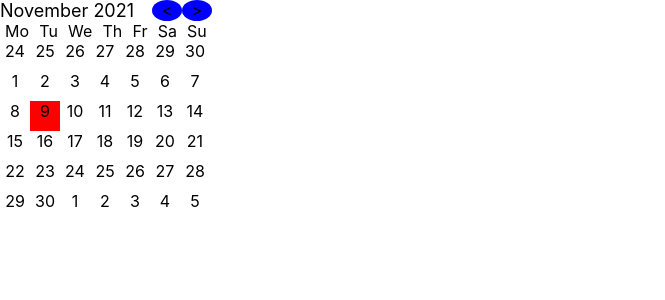
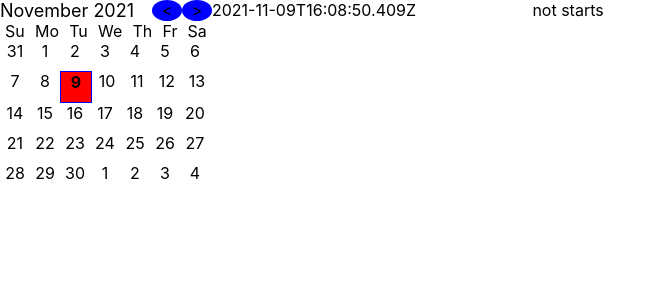
Before and after one commit to asenvolev/GoogleCalendar, a React (Create React App) app: page / in a window 1280 px wide. Shown: the top 300 px of the page, without its empty margins (0-665 px from the left). Built offline with nearby package versions, Linux system fonts and the light colour scheme.

Commit message:
split logic for active days and not active days select events for the current day fix calendar bug

```diff
--- a/src/App.tsx
+++ b/src/App.tsx
@@ -5,13 +5,15 @@ import './App.css';
 import Calendar from './components/Calendar';
 import EventsTable from './components/EventsTable';
 import { getEvents } from './reducers/daysReducer';
+import { useAppSelector } from './store';
 
 const App : FC = () => {
   const dispatch = useDispatch();
+  const {selectedMonth : month, selectedYear : year} = useAppSelector(state => state.daysReducer)
 
   useEffect(()=>{
     dispatch(getEvents());
-  })
+  },[dispatch, month, year])
 
   return (
     <MainContainer>
--- /dev/null
+++ b/src/components/ActiveDate.tsx
@@ -0,0 +1,37 @@
+import { EntityId } from "@reduxjs/toolkit";
+import { FC } from "react";
+import { useDispatch } from "react-redux";
+import styled from 'styled-components'
+import { selectDateById, selectIsDateChosen, selectIsDateToday, updateChosenDate } from "../reducers/daysReducer";
+import { useAppSelector } from "../store";
+
+interface Props{
+    id: EntityId;
+}
+
+const ActiveDate : FC<Props> = ({id}) => {
+
+    const dispatch = useDispatch();
+
+    const date = useAppSelector(state => selectDateById(state,id))
+
+    const isToday = useAppSelector(state => selectIsDateToday(state.daysReducer, date?.date || 0))
+    const isChosen = useAppSelector(state => selectIsDateChosen(state.daysReducer, date?.date || 0))
+
+    const onDateClicked = () => {
+        date && dispatch(updateChosenDate(date.date));
+    }
+
+    return <ActiveDateContainer onClick={onDateClicked} isToday={isToday} isActive={isChosen}>{date?.date}</ActiveDateContainer>;
+};
+
+export default ActiveDate;
+
+const ActiveDateContainer = styled.div<{isToday: boolean, isActive: boolean}>`
+    width:30px;
+    height:30px;
+    text-align:center;
+    cursor: pointer;
+    ${({isToday})=> isToday && `background-color:red;`}
+    ${({isActive})=> isActive && `border: 1px solid blue; font-color:blue; font-weight:bold;`}
+`;
--- /dev/null
+++ b/src/components/ActiveDatesList.tsx
@@ -0,0 +1,14 @@
+import { FC, Fragment } from "react";
+import { selectAllDatesIds } from "../reducers/daysReducer";
+import { useAppSelector } from "../store";
+import ActiveDate from "./ActiveDate";
+
+const ActiveDatesList : FC = () => {
+    const activeDaysIds = useAppSelector(state => selectAllDatesIds(state));
+
+    const activeDays = activeDaysIds.map((dayId) => <ActiveDate key={dayId} id={dayId} /> );
+
+    return <Fragment>{activeDays}</Fragment>;
+}
+
+export default ActiveDatesList
--- a/src/components/Calendar.tsx
+++ b/src/components/Calendar.tsx
@@ -1,39 +1,44 @@
-import { FC, useState, useMemo } from 'react';
+import { FC, useMemo, useEffect } from 'react';
+import { useDispatch } from 'react-redux';
 import styled from 'styled-components';
+import { changeMonthYear } from '../reducers/daysReducer';
+import { useAppSelector } from '../store';
 import Month from './Month';
 
 const monthNames = ["January", "February", "March", "April", "May", "June",
   "July", "August", "September", "October", "November", "December"
 ];
 
-const weekdays = ['Mo','Tu','We','Th','Fr','Sa','Su']
+const weekdays = ['Su','Mo','Tu','We','Th','Fr','Sa']
 
 const Calendar : FC = () => {
-  const today = new Date();
-  const [month, setMonth] = useState<number>(today.getMonth()+1);
-  const [year, setYear] = useState<number>(today.getFullYear());
+  const dispatch = useDispatch();
+  const {selectedMonth: month, selectedYear: year} = useAppSelector(state => state.daysReducer)
 
   const daysOfWeek = weekdays.map((day, index) => {return <WeekDay key={index}>{day}</WeekDay>});
 
-  const monthName = useMemo(()=> monthNames[(month-1) % 12], [month]);
+  const monthName = useMemo(()=> monthNames[(month) % 12], [month]);
+
+  useEffect(()=>{
+
+  })
 
   const onNextMonthClick = () => {
-    if (month > 11) {
-      setMonth(1);
-      setYear(y=>y+1);
+    if (month > 10) {
+      dispatch(changeMonthYear({month:0, year:year+1}))
     }
     else {
-      setMonth(m=>m+1);
+      dispatch(changeMonthYear({month:month+1, year}))
     }
   }
 
   const onPrevMonthClick = () => {
-    if (month < 2) {
-      setMonth(12);
-      setYear(y=>y-1);
+    if (month < 1) {
+      dispatch(changeMonthYear({month:11, year:year-1}))
+
     }
     else {
-      setMonth(m=>m-1);
+      dispatch(changeMonthYear({month:month-1, year}))
     }
   }
 
@@ -47,7 +52,7 @@ const Calendar : FC = () => {
         </MonthControls>
       </MonthSettings>
       <DaysOfWeekContainer>{daysOfWeek}</DaysOfWeekContainer>
-      <Month month={month} year={year}/>
+      <Month />
     </CalendarContainer>
   );
 }
--- a/src/components/Day.tsx
+++ b/src/components/Day.tsx
@@ -1,8 +1,7 @@
-import { FC, useMemo } from "react";
+import { FC } from "react";
 import { useDispatch } from "react-redux";
 import styled from 'styled-components'
-import { selectDayIsSelected, updateDateForShow } from "../reducers/eventsReducer";
-import { useAppSelector } from "../store";
+import { changeMonthYear } from "../reducers/daysReducer";
 
 interface Props{
     date: number,
@@ -13,28 +12,19 @@ interface Props{
 const Day : FC<Props> = ({date, month, year}) => {
 
     const dispatch = useDispatch();
-    const isCurrentDaySelected = useAppSelector(state => selectDayIsSelected(state.eventsReducer, date, month, year));
-
-
-    const isToday = useMemo(() : boolean=>{
-        const today = new Date();
-        return date === today.getDate() && month-1 === today.getMonth() && year === today.getFullYear();
-    },[month, year, date])
 
     const onDayClicked = () => {
-        dispatch(updateDateForShow({date,month,year}));
+        dispatch(changeMonthYear({month,year}));
     }
 
-    return <DayContainer onClick={onDayClicked} isToday={isToday} isActive={isCurrentDaySelected}>{date}</DayContainer>;
+    return <DayContainer onClick={onDayClicked}>{date}</DayContainer>;
 };
 
 export default Day;
 
-const DayContainer = styled.div<{isToday: boolean, isActive: boolean}>`
+const DayContainer = styled.div`
     width:30px;
     height:30px;
     text-align:center;
     cursor: pointer;
-    ${({isToday})=> isToday && `background-color:red;`}
-    ${({isActive})=> isActive && `border: 1px solid blue; font-color:blue; font-weight:bold;`}
 `;
--- a/src/components/EventsTable.tsx
+++ b/src/components/EventsTable.tsx
@@ -1,15 +1,17 @@
 import { FC } from "react";
 import styled from 'styled-components'
+import { selectDateById } from "../reducers/daysReducer";
 import { useAppSelector } from "../store";
 
-interface Props{
-}
 
-const EventsTable : FC<Props> = ({}) => {
 
-    const events = useAppSelector((state)=> state.eventsReducer.events);
+const EventsTable : FC = () => {
 
-    const eventsToRender = events.map((event) =>
+    const selectedDate = useAppSelector((state)=> state.daysReducer.selectedDate);
+
+    const eventsOnThisDate = useAppSelector((state)=> selectDateById(state,selectedDate));
+
+    const eventsToRender = eventsOnThisDate && eventsOnThisDate.events.map((event) =>
         <Event>
             <EventTime>{event.date}</EventTime>
             <EventContent>{event.event}</EventContent>
--- a/src/components/Month.tsx
+++ b/src/components/Month.tsx
@@ -1,20 +1,19 @@
-import { FC, useCallback, useMemo } from "react";
+import { FC, useMemo } from "react";
 import styled from 'styled-components'
+import { useAppSelector } from "../store";
+import ActiveDatesList from "./ActiveDatesList";
 import Day from "./Day";
 
-interface Props{
-    month:number;
-    year:number;
-}
+const Month : FC = () => {
 
-const Month : FC<Props> = ({year, month}) => {
+    const {selectedMonth : month, selectedYear : year} = useAppSelector(state => state.daysReducer)
 
     const getDaysOfMonth = (month: number,year: number): number => {
-        return new Date(year, month, 0).getDate();
+        return (new Date(year, month+1, 0).getDate());
     };
 
     const getFirstWeekDayOfMonth = (month: number,year: number) : number => {
-        return (new Date(year, month-1, 1).getDay() + 6) % 7;
+        return new Date(year, month, 1).getDay();
     };
 
     const getDaysArrayFromMonth = (daysToReturn: number, startDate: number, month: number, year:number) : Array<JSX.Element> => {
@@ -24,31 +23,28 @@ const Month : FC<Props> = ({year, month}) => {
         });
     };
 
-    const getDaysFromPrevMonth = useCallback((month:number, year:number) : Array<JSX.Element> => {
-        const daysToReturn = 7 - getFirstWeekDayOfMonth(month,year);
-        const lastDateOfPrevMonth = getDaysOfMonth(month-1,year);
-        const startDate = lastDateOfPrevMonth - daysToReturn;
-        return getDaysArrayFromMonth(daysToReturn, startDate, month-1, year);
-    },[]);
+    const daysFromPrevMonth = useMemo(() : Array<JSX.Element> => {
+        const daysToReturn = getFirstWeekDayOfMonth(month,year);;
 
-    const getDaysFromNextMonth = useCallback((month:number, year:number) : Array<JSX.Element> => {
+        const prevMonth = month -1;
+        const lastDateOfPrevMonth = getDaysOfMonth(prevMonth,year);
+
+        const startDate = lastDateOfPrevMonth - daysToReturn + 1;
+        return getDaysArrayFromMonth(daysToReturn, startDate, prevMonth, year);
+    },[month,year]);
+
+    const daysFromNextMonth = useMemo(() : Array<JSX.Element> => {
         const daysToReturn = 7 - (getFirstWeekDayOfMonth(month+1,year));
 
         return getDaysArrayFromMonth(daysToReturn, 1, month+1, year);
-    },[]);
+    },[month, year]);
 
-
-    const daysOfMonth = useMemo(()=>{
-        const daysFromPrevMonth = getDaysFromPrevMonth(month, year);
-
-        const daysFromThisMonth = getDaysArrayFromMonth( getDaysOfMonth(month,year), 1, month, year)
-
-        const daysFromNextMonth = getDaysFromNextMonth(month, year);
-
-        return [daysFromPrevMonth, daysFromThisMonth, daysFromNextMonth];
-    },[month, year, getDaysFromPrevMonth, getDaysFromNextMonth]);
-
-    return <MonthContainer>{daysOfMonth}</MonthContainer>;
+    return (
+        <MonthContainer>
+            {daysFromPrevMonth}
+            <ActiveDatesList/>
+            {daysFromNextMonth}
+        </MonthContainer>);
 };
 
 export default Month;
--- a/src/data.json
+++ b/src/data.json
@@ -1,24 +1,68 @@
 {
     "events": [
         {
-            "date" : "2021-11-10T16:08:50.409Z",
+            "date" : "2021-11-01T16:08:50.409Z",
+            "event" : "First of November"
+        },
+        {
+            "date" : "2021-11-02T16:08:50.409Z",
             "event" : "wash the dishes"
         },
         {
-            "date" : "2021-11-10T16:08:50.409Z",
-            "event" : "wash the dishes"
+            "date" : "2021-11-03T16:08:50.409Z",
+            "event" : "calendar"
         },
         {
-            "date" : "2021-11-10T16:08:50.409Z",
-            "event" : "wash the dishes"
+            "date" : "2021-11-04T16:08:50.409Z",
+            "event" : "week"
         },
         {
-            "date" : "2021-11-10T16:08:50.409Z",
-            "event" : "wash the dishes"
+            "date" : "2021-11-05T16:08:50.409Z",
+            "event" : "starts"
         },
         {
-            "date" : "2021-11-10T16:08:50.409Z",
-            "event" : "wash the dishes"
+            "date" : "2021-11-06T16:08:50.409Z",
+            "event" : "on"
+        },
+        {
+            "date" : "2021-11-07T16:08:50.409Z",
+            "event" : "sunday"
+        },
+        {
+            "date" : "2021-11-07T16:08:50.409Z",
+            "event" : "something differ"
+        },
+        {
+            "date" : "2021-11-09T16:08:50.409Z",
+            "event" : "not starts"
+        },
+        {
+            "date" : "2021-11-20T16:08:50.409Z",
+            "event" : "ends"
+        },
+        {
+            "date" : "2021-11-30T16:08:50.409Z",
+            "event" : "some event"
+        },
+        {
+            "date" : "2021-11-25T16:08:50.409Z",
+            "event" : "another event"
+        },
+        {
+            "date" : "2021-11-27T16:08:50.409Z",
+            "event" : "generated"
+        },
+        {
+            "date" : "2021-11-15T16:08:50.409Z",
+            "event" : "staasdasdasdrts"
+        },
+        {
+            "date" : "2021-11-16T16:08:50.409Z",
+            "event" : "staasdasdasdrts"
+        },
+        {
+            "date" : "2021-11-12T16:08:50.409Z",
+            "event" : "staasddddrts"
         }
     ]
 }
--- a/src/models/Day.ts
+++ b/src/models/Day.ts
@@ -5,7 +5,5 @@ export interface Event {
 
 export interface Day {
     date:number,
-    isToday:boolean,
-    isChosen:boolean,
     events:Event[]
 }
--- a/src/reducers/daysReducer.tsx
+++ b/src/reducers/daysReducer.tsx
@@ -2,52 +2,60 @@ import { createAsyncThunk, createEntityAdapter, createSlice } from '@reduxjs/too
 import { Day } from '../models/Day';
 import data from '../data.json'
 import { EventsResponse } from '../models/Events';
+import { RootState } from '../store';
 
 export const getEvents = createAsyncThunk<EventsResponse, void>('days/getEvents', async () => {
-    const res = data
+    const res = data;
     return res as EventsResponse;
 });
 
-const daysAdapter = createEntityAdapter<Day>({
+const datesAdapter = createEntityAdapter<Day>({
     selectId: (day: Day) => day.date
 });
 
 interface DaysState {
+    todayDate: number;
     todayMonth: number;
     todayYear: number;
-    today: number;
-    month: number;
-    year: number;
+    selectedDate: number;
+    selectedMonth: number;
+    selectedYear: number;
     status:string;
 }
 
-const initialState = daysAdapter.getInitialState<DaysState>({
+const initialState = datesAdapter.getInitialState<DaysState>({
+    todayDate: new Date().getDate(),
     todayMonth: new Date().getMonth(),
     todayYear: new Date().getFullYear(),
-    today: new Date().getDate(),
-    month: new Date().getMonth(),
-    year: new Date().getFullYear(),
+    selectedDate: new Date().getDate(),
+    selectedMonth: new Date().getMonth(),
+    selectedYear: new Date().getFullYear(),
     status: 'initial'
 });
 
-const defaultState = daysAdapter.upsertMany(initialState,
+const defaultState = datesAdapter.upsertMany(initialState,
     Array.from(
         {length: new Date(initialState.todayYear, initialState.todayMonth+1, 0).getDate()},
-        (val, key) => { return {date:key+1, isToday:key+1 === initialState.today, isChosen:false, events:[]}}
+        (val, key) => { return {date:key+1, events:[]}}
     )
 );
 
-const daysSlice = createSlice({
+const datesSlice = createSlice({
     name: 'days',
     initialState: defaultState,
     reducers : {
         changeMonthYear(state, action){
-            state.month = action.payload;
-            const dateOfToday = state.month === state.todayMonth && state.year === state.todayYear ? state.today : -1;
-            const daysCount = new Date(state.year, state.month+1, 0).getDate();
-            const dates = Array.from({length: daysCount+1}, (val, key) => { return {date:key, isToday:key === dateOfToday, isChosen:false, events:[]}});
+            const {month,year} = action.payload;
+            state.selectedMonth = month;
+            state.selectedYear = year;
+            const daysCount = new Date(state.selectedYear, state.selectedMonth+1, 0).getDate();
+            const dates = Array.from({length: daysCount+1}, (val, key) => { return {date:key, events:[]}});
             dates.shift();
-            daysAdapter.upsertMany(state, dates);
+            datesAdapter.removeAll(state);
+            datesAdapter.upsertMany(state, dates);
+        },
+        updateChosenDate(state,action){
+            state.selectedDate = action.payload;
         }
     },
     extraReducers: (builder) => {
@@ -62,7 +70,7 @@ const daysSlice = createSlice({
                 const eventDate = new Date(event.date);
                 const eventYear = eventDate.getFullYear();
                 const eventMonth = eventDate.getMonth();
-                if (eventYear === state.year && eventMonth === state.month) {
+                if (eventYear === state.selectedYear && eventMonth === state.selectedMonth) {
                     const dateOfEvent = eventDate.getDate();
                     const day = state.entities[dateOfEvent];
                     if (day) {
@@ -82,8 +90,15 @@ export const {
     selectAll: selectAllDates,
     selectById: selectDateById,
     selectIds: selectAllDatesIds,
-} = daysAdapter.getSelectors();
+} = datesAdapter.getSelectors<RootState>(state=>state.daysReducer);
 
-export const { changeMonthYear } = daysSlice.actions;
+export const selectIsDateToday = (state:DaysState, date:number) =>
+    state.selectedMonth === state.todayMonth &&
+    state.selectedYear === state.todayYear &&
+    state.todayDate === date;
 
-export default daysSlice.reducer;
+export const selectIsDateChosen = (state:DaysState, date:number) => state.selectedDate === date;
+
+export const { changeMonthYear, updateChosenDate } = datesSlice.actions;
+
+export default datesSlice.reducer;
--- a/src/reducers/eventsReducer.tsx
+++ /dev/null
@@ -1,68 +0,0 @@
-import { createAsyncThunk, createSlice } from '@reduxjs/toolkit';
-import { DateEvent, EventsResponse } from '../models/Events'
-import data from '../data.json'
-
-export const getEvents = createAsyncThunk<EventsResponse, void>('events/getEvents', async () => {
-    const res = data
-    return res as EventsResponse;
-});
-
-interface EventsState {
-    events: DateEvent[];
-    dateToShow:number;
-    monthToShow:number;
-    yearToShow:number;
-    status:string;
-}
-
-const initialState: EventsState = {
-    events:[],
-    dateToShow: new Date().getDate(),
-    monthToShow: new Date().getMonth(),
-    yearToShow: new Date().getFullYear(),
-    status: 'initial'
-}
-
-const eventsSlice = createSlice({
-    name: 'events',
-    initialState,
-    reducers : {
-        addEvent(state, action) {
-            state.events.push(action.payload);
-        },
-        removeEvent(state, action) {
-            const index = state.events.findIndex(x=>x.date === action.payload);
-            state.events = state.events.splice(index, 1);
-        },
-        updateDateForShow(state,action) {
-            const { date, month, year } = action.payload;
-            state.dateToShow = date;
-            state.monthToShow = month;
-            state.yearToShow = year;
-        }
-    },
-    extraReducers: (builder) => {
-        builder.addCase(getEvents.pending, (state)=>{
-            state.status = 'loading';
-            state.events = [];
-        });
-
-        builder.addCase(getEvents.fulfilled, (state, action)=>{
-            state.status = 'success';
-            state.events = action.payload.events;
-        });
-
-        builder.addCase(getEvents.rejected, (state)=>{
-            state.status = 'failed';
-        });
-    }
-});
-
-export const selectEventsForDate = (state:EventsState, date:string) => state.events.filter(event => event.date === date);
-
-export const selectDayIsSelected = (state:EventsState, date:number, month:number, year:number) =>
-    state.dateToShow === date && state.monthToShow === month && state.yearToShow === year;
-
-export const { addEvent, removeEvent, updateDateForShow } = eventsSlice.actions;
-
-export default eventsSlice.reducer;
--- a/src/store.ts
+++ b/src/store.ts
@@ -1,10 +1,8 @@
 import { combineReducers, configureStore } from "@reduxjs/toolkit";
 import { TypedUseSelectorHook, useSelector } from "react-redux";
-import eventsReducer from "./reducers/eventsReducer";
 import daysReducer from "./reducers/daysReducer";
 
 export const rootReducer = combineReducers({
-    eventsReducer,
     daysReducer
 });
 
```
